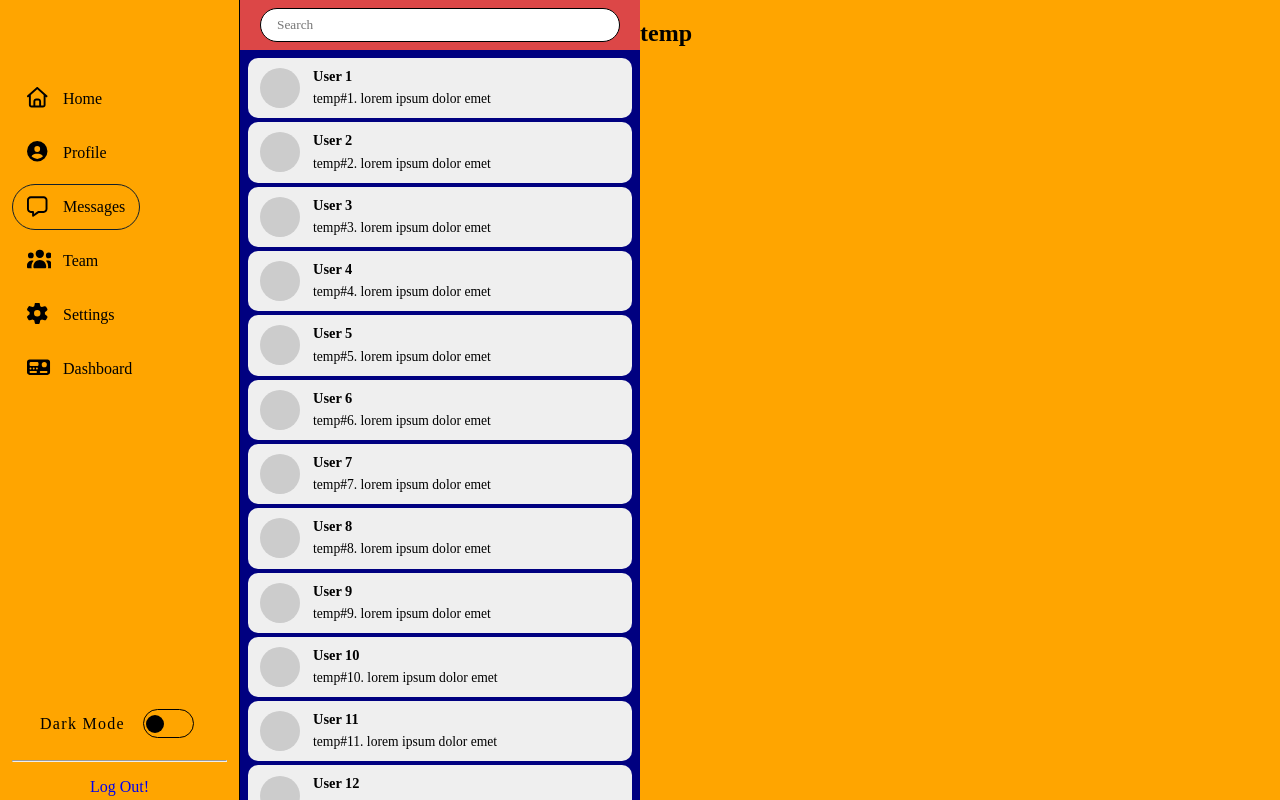
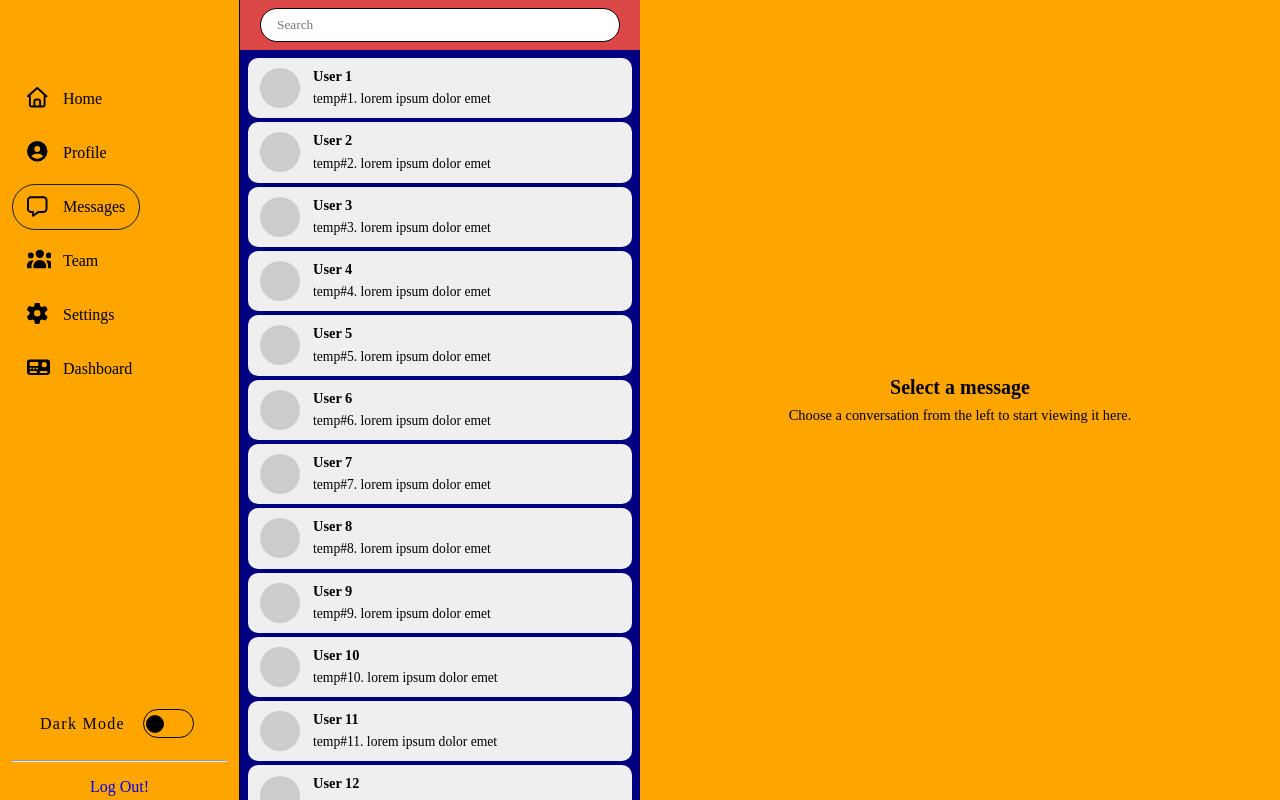
Before and after one commit to Stdnt-Poof/pkk, a React (Vite) app: page /Messages in a window 1280 px wide. Built offline with nearby package versions, Linux system fonts and the light colour scheme.

Commit message:
Todo task 1

```diff
--- a/src/App.css
+++ b/src/App.css
@@ -176,6 +176,8 @@
 }
 .messages-page-layout {
   grid-template-columns: clamp(25rem, 20vw, 32rem) minmax(0, 1fr);
+  height: 100dvh;
+  overflow: hidden;
 }
 /* Left sidebar */
 .left-sidebar {
@@ -494,6 +496,7 @@
 /* Messages */
 .chats {
   background-color: red;
+  min-height: 0;
   overflow-y: auto;
 }
 .search-container {
@@ -589,5 +592,64 @@
   margin-right: 8px;
 }
 .messages {
+  display: flex;
+  flex-direction: column;
+  min-width: 0;
+  min-height: 0;
+  overflow: hidden;
   background-color: orange;
 }
+.conversation {
+  display: flex;
+  flex-direction: column;
+  flex: 1;
+  min-height: 0;
+  min-width: 0;
+}
+.conversation-body {
+  display: flex;
+  flex-direction: column;
+  flex: 1;
+  min-height: 0;
+  overflow-y: auto;
+  padding: 16px;
+  gap: 12px;
+}
+.conversation-composer {
+  border-top: 1px solid rgba(0, 0, 0, 0.12);
+  padding: 12px 16px;
+  background-color: inherit;
+}
+.composer-form {
+  display: flex;
+  gap: 8px;
+}
+.composer-input {
+  flex: 1;
+  min-width: 0;
+  padding: 10px 16px;
+  border: 1px solid black;
+  border-radius: 50px;
+  outline: 0;
+  font-family: inherit;
+}
+.composer-send {
+  padding: 10px 18px;
+  border: 1px solid black;
+  border-radius: 50px;
+  cursor: pointer;
+  font: inherit;
+}
+.conversation-empty {
+  margin: auto;
+  padding: 24px;
+  text-align: center;
+}
+.conversation-empty h1 {
+  margin: 0 0 8px;
+  font-size: 1.25rem;
+}
+.conversation-empty p {
+  margin: 0;
+  font-size: 0.9rem;
+}
--- a/src/pages/messagespage.jsx
+++ b/src/pages/messagespage.jsx
@@ -34,18 +34,40 @@ function Messagespage() {
         </div>
       </main>
       <aside className="messages">
-        <div className="dm-msg">
         {activeDm ? (
+          <section className="conversation" aria-label={`Conversation with ${activeDm.author}`}>
             <header className='dm-header'>
               <div className='dm-info'>
                 <div className="dm-header-avatar" aria-hidden="true" />
                 <div className='dm-header-user'>{activeDm.author}</div>
               </div>
             </header>
+            <div className="conversation-body">
+              {/* Message list goes here (mock data in next task) */}
+            </div>
+            <footer className="conversation-composer">
+              <form
+                className="composer-form"
+                onSubmit={(e) => e.preventDefault()}
+              >
+                <input
+                  type="text"
+                  className="composer-input"
+                  aria-label={`Message ${activeDm.author}`}
+                  placeholder={`Message ${activeDm.author}`}
+                />
+                <button type="submit" className="composer-send">
+                  Send
+                </button>
+              </form>
+            </footer>
+          </section>
         ) : (
-            <h1>temp</h1>
+          <div className="conversation-empty">
+            <h1>Select a message</h1>
+            <p>Choose a conversation from the left to start viewing it here.</p>
+          </div>
         )}
-        </div>
       </aside>
     </div>
   )
```
Also changed, not shown: 2 other files (tests, documents, lock files or other folders). Lines whose indentation alone changed are shown as unchanged.
